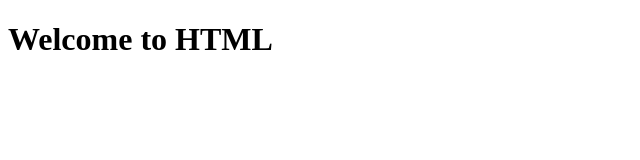
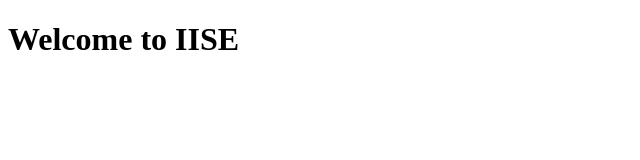
Before and after one commit to Mayantha2003/Web-Tec-, a plain HTML site: page index.html in a window 1280 px wide. Shown: the full height of the page, 0-640 px from the left. Drawn offline with Linux system fonts and the light colour scheme.

Commit message:
update text html to ijse

```diff
--- a/index.html
+++ b/index.html
@@ -7,7 +7,7 @@
 
 <body>
 <h1>
-    Welcome to HTML
+    Welcome to IISE
 </h1>
 
 </body>
```
